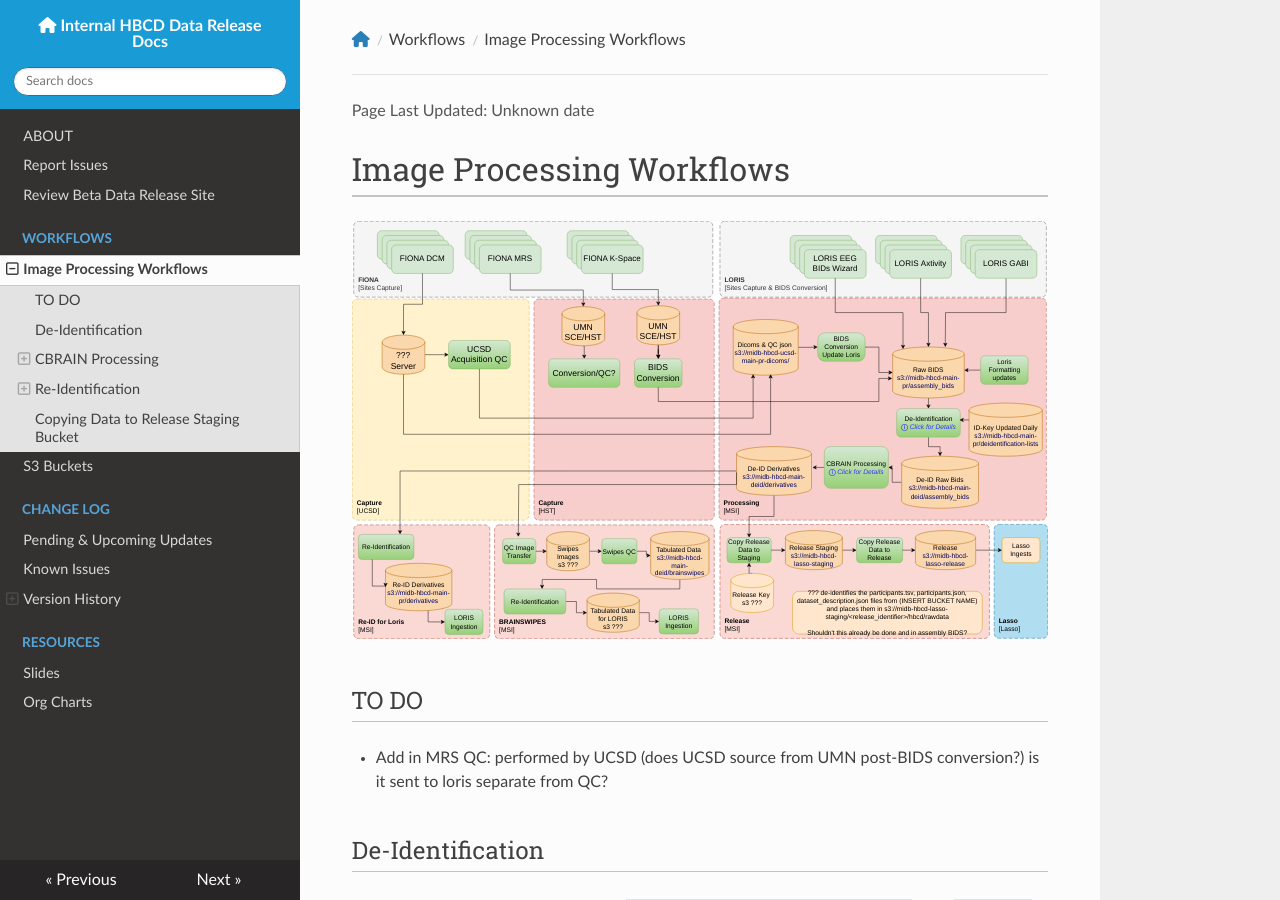
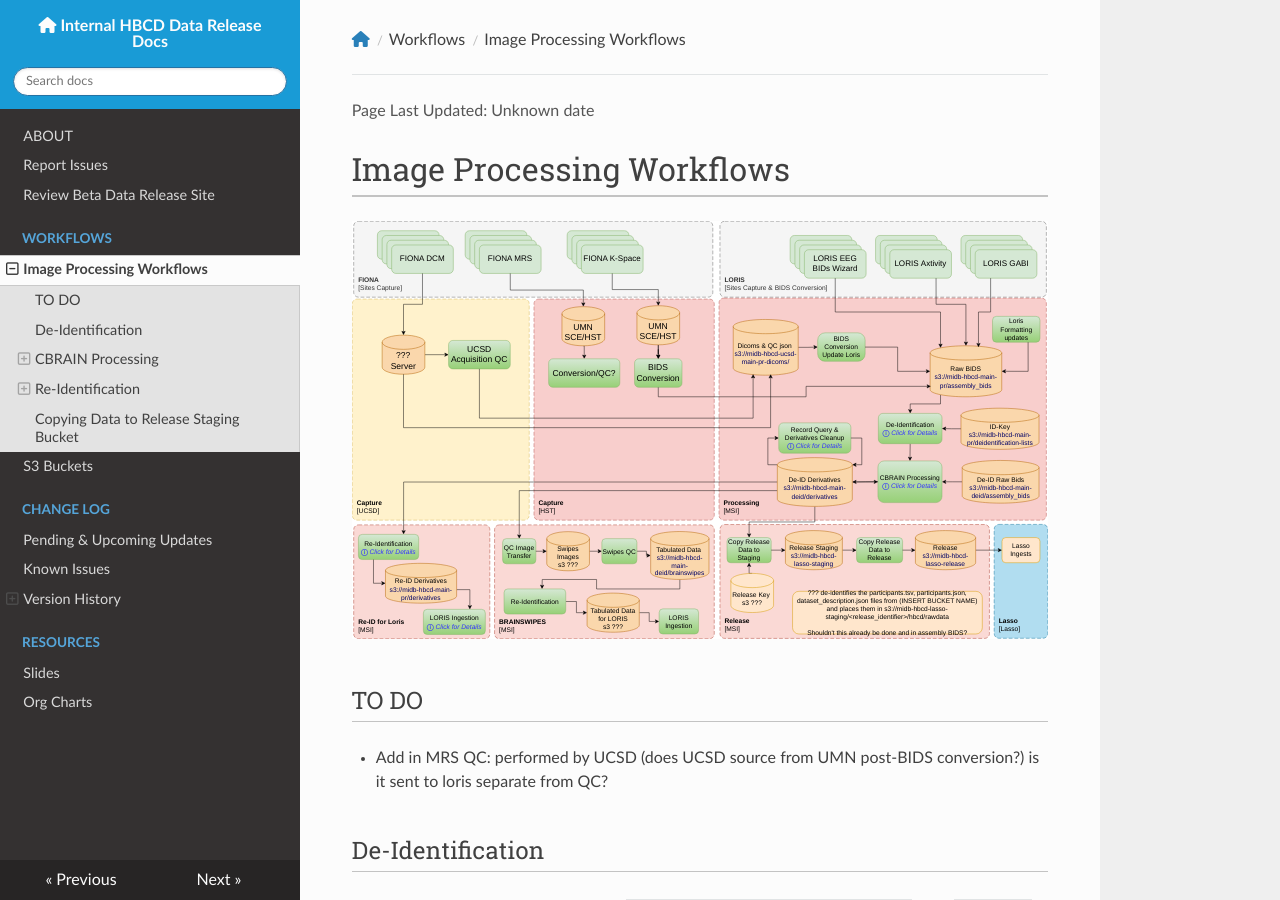
Before and after one commit to DCAN-Labs/hbcd-docs-internal, an MkDocs documentation site: the page built from docs/workflows/imageprocworkflows.md, in a window 1280 px wide and 900 px high. Built offline with MkDocs 1.6.1, drawn with Linux system fonts in a browser that asks for light colours; nearby versions of some CDN libraries.

Commit message:
updated WF

```diff
--- a/docs/workflows/imageprocworkflows.md
+++ b/docs/workflows/imageprocworkflows.md
@@ -1,6 +1,6 @@
 # Image Processing Workflows
 
-<object type="image/svg+xml" data="../WF.svg" width="100%"></object>
+<object type="image/svg+xml" data="../WFnew.svg" width="100%"></object>
 
 ## TO DO
 - Add in MRS QC: performed by UCSD (does UCSD source from UMN post-BIDS conversion?) is it sent to loris separate from QC?
```
Also changed, not shown: docs/workflows/WFnew.svg (added).
